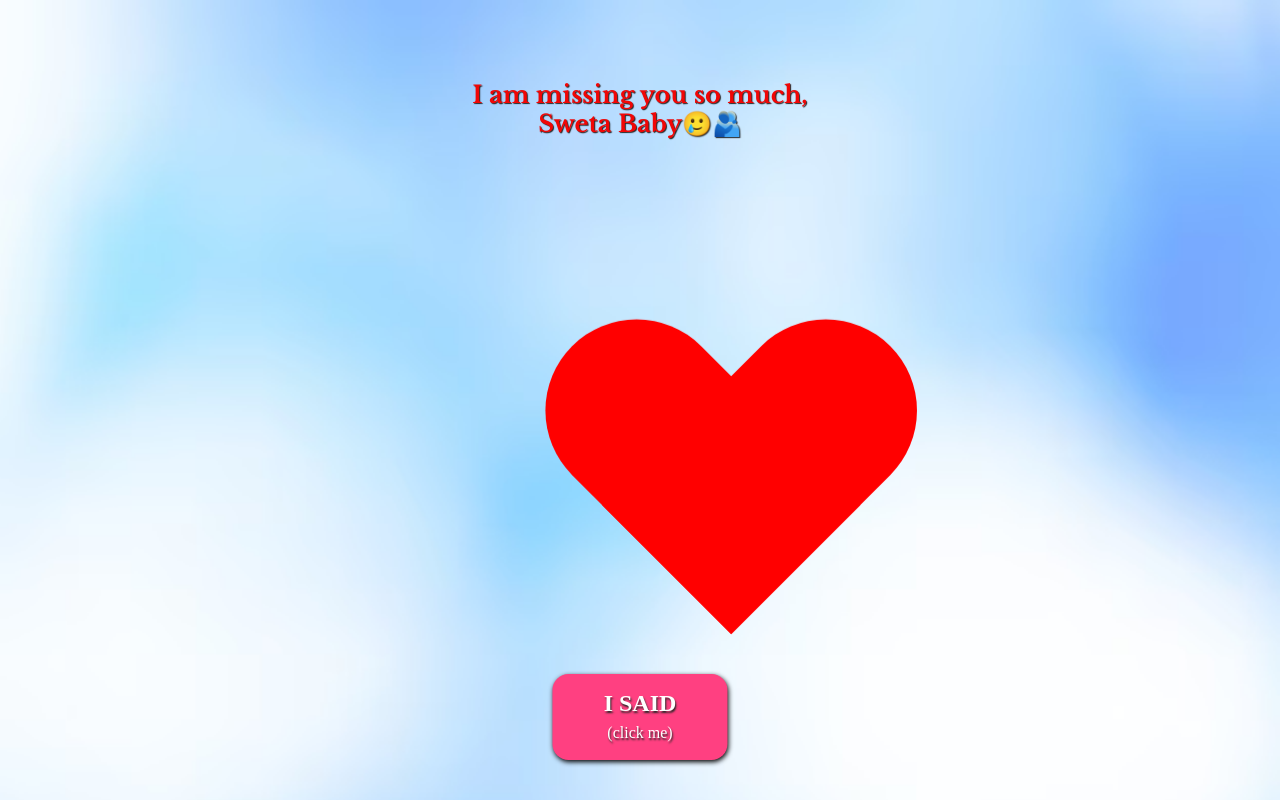
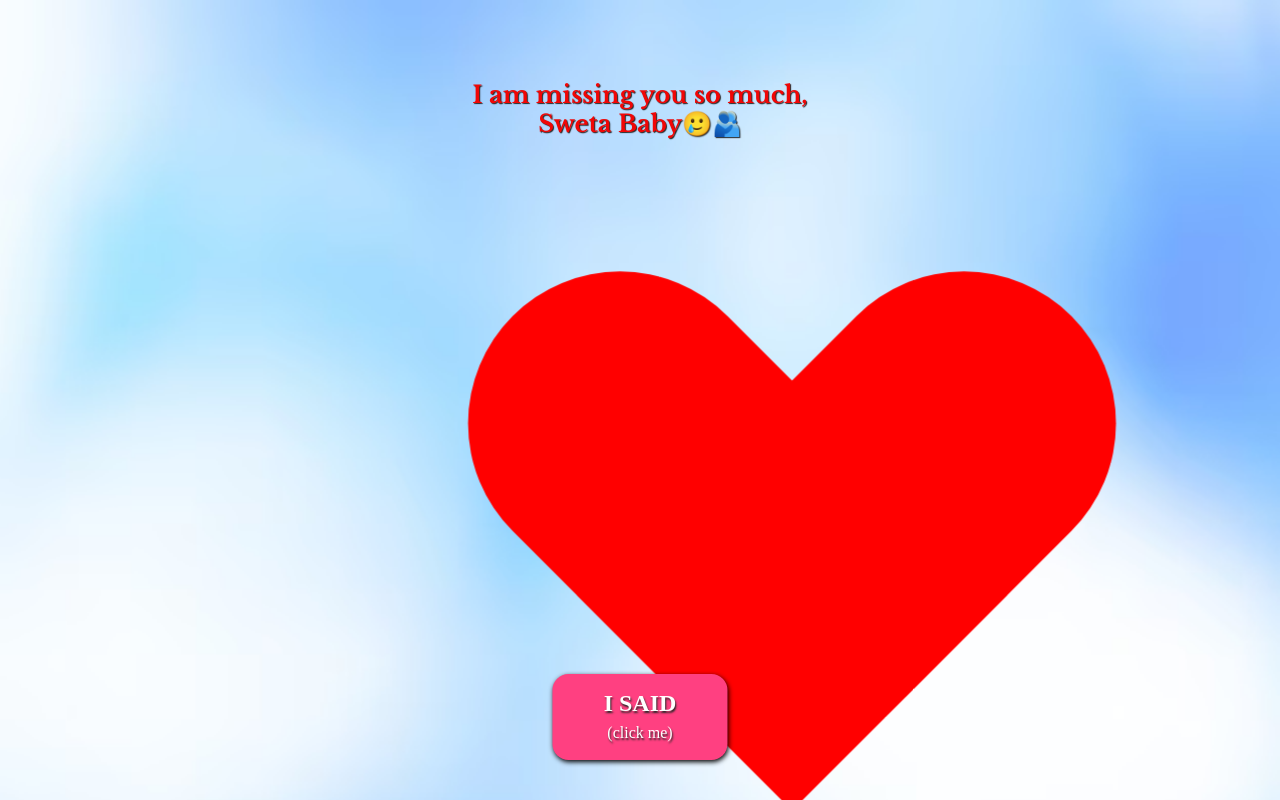
Before and after one commit to SourCandies69/Miss, a plain HTML site: page index.html in a window 1280 px wide. Drawn offline with nearby package versions, Linux system fonts and the light colour scheme.

Commit message:
Update index.html

```diff
--- a/index.html
+++ b/index.html
@@ -42,20 +42,20 @@
         top: 50%;
         left: 50%;
         transform: translate(-50%, -50%);
-        width: 15vw; /* Adjusted for mobile */
-        height: 13.5vw; /* Adjusted for mobile */
+        width: 25vw; /* Increased size for mobile */
+        height: 22.5vw; /* Increased size for mobile */
     }
 
     .heart::before,
     .heart::after {
         position: absolute;
         content: "";
-        left: 15vw; /* Adjusted for mobile */
+        left: 25vw; /* Adjusted for mobile */
         top: 0;
-        width: 15vw; /* Adjusted for mobile */
-        height: 26vw; /* Adjusted for mobile */
+        width: 25vw; /* Adjusted for mobile */
+        height: 45vw; /* Adjusted for mobile */
         background-color: red;
-        border-radius: 7.5vw 7.5vw 0 0; /* Adjusted for mobile */
+        border-radius: 12.5vw 12.5vw 0 0; /* Adjusted for mobile */
         transform: rotate(-45deg);
         transform-origin: 0 100%;
     }
```
